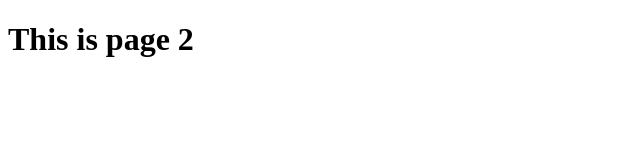
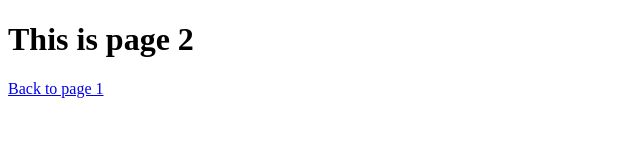
Before and after one commit to AndyR3w/TutorialWebsite, a plain HTML site: page page2.html in a window 1280 px wide. Shown: the whole page, without its empty margins (0-640 px from the left). Drawn offline with Linux system fonts and the light colour scheme.

Commit message:
Update page2.html

```diff
--- a/page2.html
+++ b/page2.html
@@ -23,5 +23,8 @@ on a blank doc type ! and press tab-->
 </head>
 <body>
     <h1>This is page 2</h1>
+    <a href="index.html" target="_self" title="This takes you to Page 1"> <!--This opens the page2 file-->
+        Back to page 1 <!--Display Text-->
+    </a>
 </body>
 </html>
```
